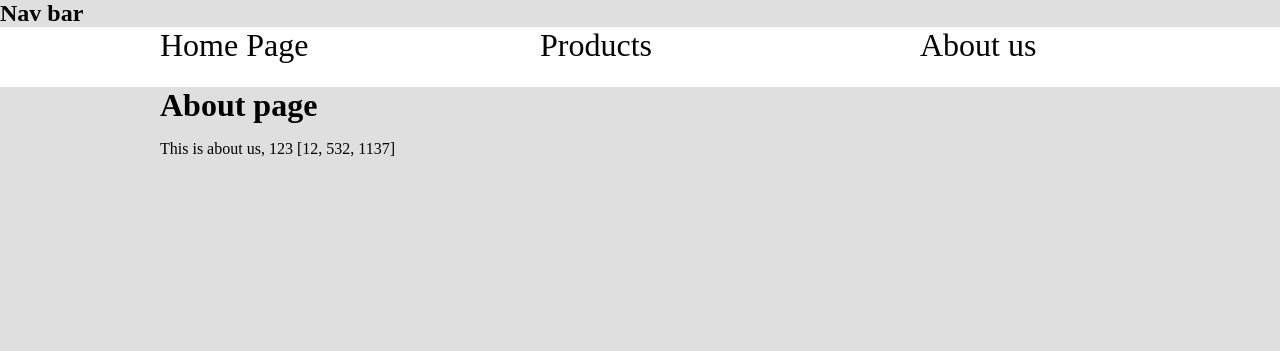
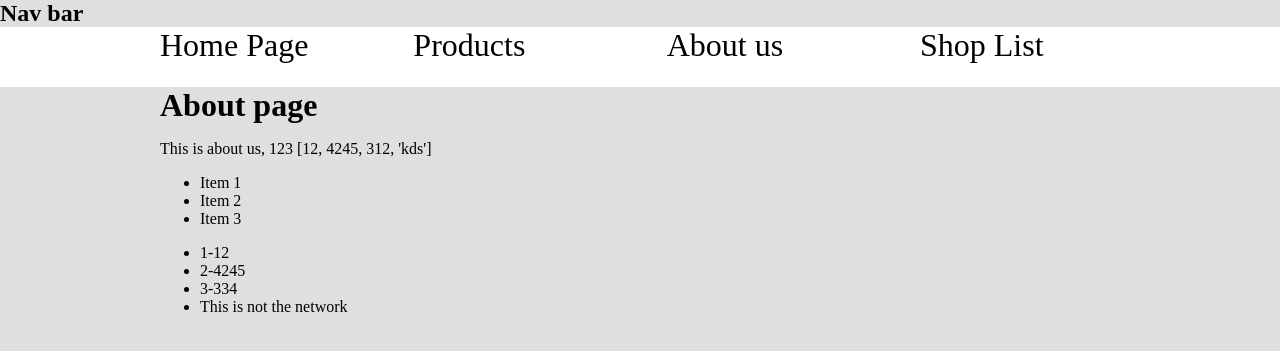
Before and after one commit to andrey136/Django-Test-Library, a Django app: page /about/ in a window 1280 px wide. Shown: the top 351 px of the page. Run offline with Django 3.2, Linux system fonts and the light colour scheme.

Commit message:
created a new url: shoplist and added a new shoplist.html file

```diff
--- a/src/pages/views.py
+++ b/src/pages/views.py
@@ -10,12 +10,25 @@ def home_view(request, *args, **kwargs):
     return render(request, "home.html", {})
 
 def products_view(request, *args, **kwargs):
-    return render(request, 'products.html', {})
+    my_context = {
+        "fruits":{
+            0: "apple",
+            1: "orange",
+            2: "mango",
+            3: "kiwi"
+        }
+    }
+
+    return render(request, 'products.html', my_context)
 
 def about_view(request, *args, **kwargs):
     my_context = {
         "my_text": "This is about us",
+        "this_is_true": True,
         "my_number": 123,
-        "my_list": [12, 532, 1137]
+        "my_list": [12, 4245, 312, 'kds']
     }
     return render(request, 'about.html', my_context)
+
+def shoplist_view(request, *args, **kwargs):
+    return render(request, 'shopList.html', {})
--- a/src/templates/about.html
+++ b/src/templates/about.html
@@ -9,6 +9,27 @@
 {{ my_number }}
 {{ my_list }}
 
+<ul>
+    <li>Item 1</li>
+    <li>Item 2</li>
+    <li>Item 3</li>
+</ul>
+
+<ul>
+{% for abc in my_list %}
+
+{% if abc == 312 %}
+<li>{{ forloop.counter }}-{{ abc|add:22 }}</li>
+{% elif abc == "kds" %}
+<li>This is not the network</li>
+
+{% else %}
+<li>{{ forloop.counter }}-{{ abc }}</li>
+{% endif %}
+{% endfor %}
+</ul>
+
+
 </p>
 
 {% endblock %}
--- a/src/templates/base.html
+++ b/src/templates/base.html
@@ -2,6 +2,7 @@
 <html>
 <head>
   <title>Coding for entrepreneurs is Doing Try Django</title>
+  <!-- <link rel="stylesheet" href="/Users/andreimardash/pro/trydjango/src/templates/styles.css"> -->
 </head>
 <style>
     body, div, h1, h2{
@@ -46,7 +47,7 @@
 <body>
     {% include 'navbar.html' %}
     <div id="main_content">
-        {% block home_page %}
+    {% block home_page %}
     {% endblock %}
 
     {% block product_page %}
@@ -55,6 +56,9 @@
     {% block about_page %}
     {% endblock %}
 
+    {% block shop_list %}
+    {% endblock %}
+
     </div>
 
 </body>
--- a/src/templates/navbar.html
+++ b/src/templates/navbar.html
@@ -2,8 +2,9 @@
 <h2>Nav bar</h2>
 <nav id="main_nav_bar">
     <div class="container">
-    <div width="40" height="60" background-color="blue"><a href="http://127.0.0.1:8000/">Home Page</a></div>
-    <div width="40" height="60" background-color="blue"><a href="http://127.0.0.1:8000/products/">Products</a></div>
-    <div width="40" height="60" background-color="blue"><a href="http://127.0.0.1:8000/about/">About us</a></div>
+    <div><a href="http://127.0.0.1:8000/">Home Page</a></div>
+    <div><a href="http://127.0.0.1:8000/products/">Products</a></div>
+    <div><a href="http://127.0.0.1:8000/about/">About us</a></div>
+    <div><a href="http://127.0.0.1:8000/shoplist/">Shop List</a></div>
 </div>
 </nav>
--- a/src/templates/products.html
+++ b/src/templates/products.html
@@ -5,5 +5,11 @@
 
 <h1>Product Page</h1>
 <p>This is what you need to know about our product.</p>
+<ul>
+    <li>{{ fruits.0 }}</li>
+    <li>{{ fruits.1 }}</li>
+    <li>{{ fruits.2 }}</li>
+    <li>{{ fruits.3 }}</li>
+</ul>
 
 {% endblock %}
--- a/src/trydjango/urls.py
+++ b/src/trydjango/urls.py
@@ -19,10 +19,12 @@ from django.urls import path
 from pages.views import home_view
 from pages.views import products_view
 from pages.views import about_view
+from pages.views import shoplist_view
 
 urlpatterns = [
     path('', home_view, name='home'),
     path('products/', products_view),
     path('admin/', admin.site.urls),
-    path('about/', about_view)
+    path('about/', about_view),
+    path('shoplist/', shoplist_view)
 ]
```
Also changed, not shown: src/templates/shopList.html (added, +7 -0 lines).
